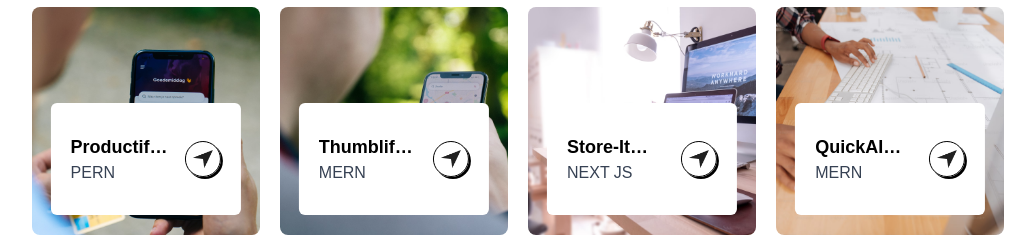
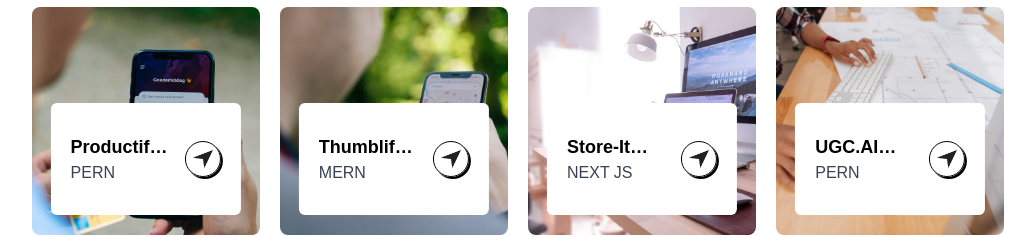
Before and after one commit to p-belinsky/portfolio, a Next.js app: page / in a window 1280 px wide. Shown: the part 2540-2777 px from the top of the page, without its empty margins (122-1157 px from the left). Built offline with nearby package versions, Linux system fonts and the light colour scheme; a web font is replaced by a local one.

Commit message:
added latest project

```diff
--- a/assets/assets.js
+++ b/assets/assets.js
@@ -104,10 +104,10 @@ export const workData = [
         link:'https://storage-management-solution-chi.vercel.app/'
     },
     {
-        title: 'QuickAI App',
-        description: 'MERN',
+        title: 'UGC.AI App',
+        description: 'PERN',
         bgImage: '/work-4.png',
-        link:'https://quick-ai-jade-nu.vercel.app/'
+        link:'https://ugc-ai-nine.vercel.app/'
     },
 ]
 
```
